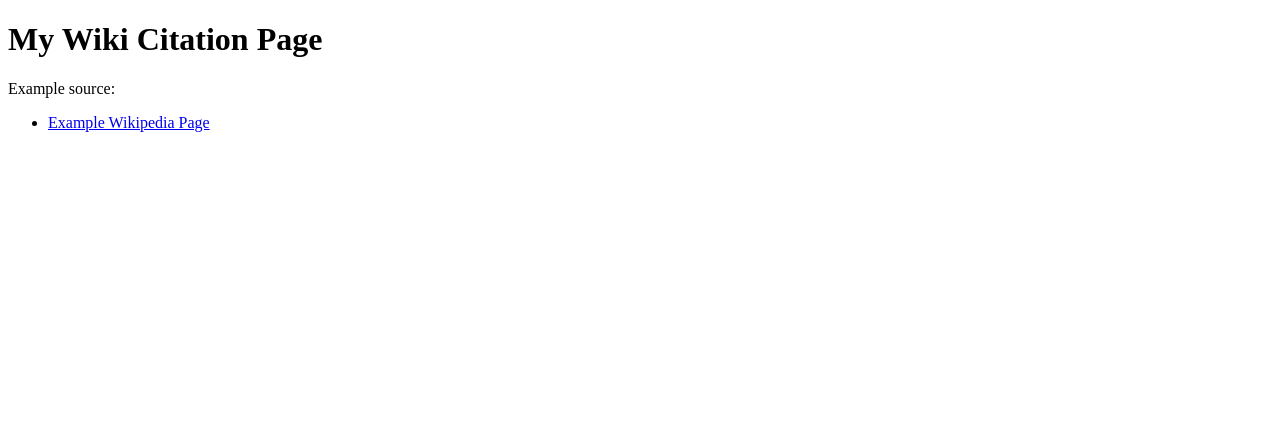
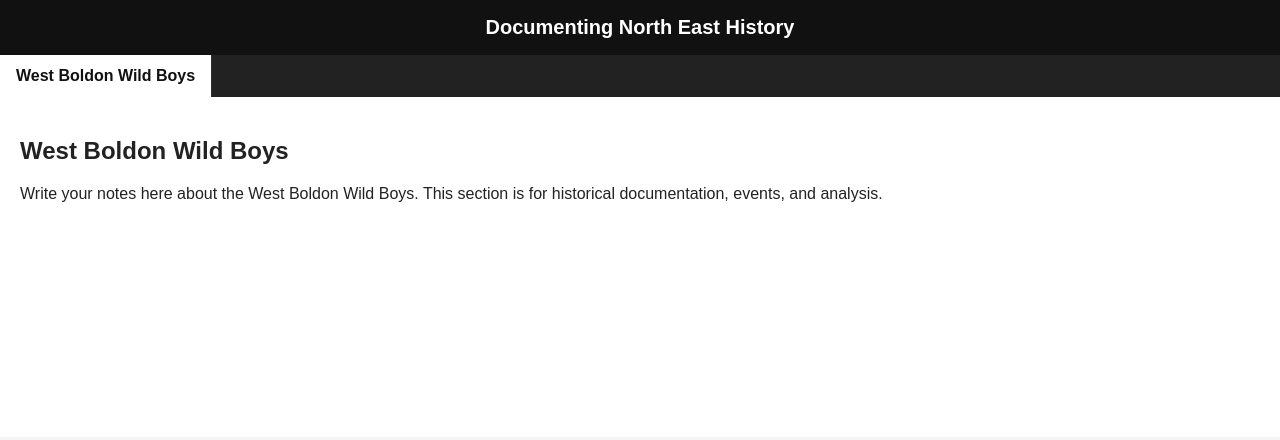
Before and after one commit to documentingnortheast/history, a plain HTML site: page index.html in a window 1280 px wide. Drawn offline with Linux system fonts and the light colour scheme.

Commit message:
Add files via upload

```diff
--- a/index.html
+++ b/index.html
@@ -1,17 +1,89 @@
 <!DOCTYPE html>
-<html>
+<html lang="en">
 <head>
-  <title>Wiki Citations</title>
+  <meta charset="UTF-8" />
+  <meta name="viewport" content="width=device-width, initial-scale=1.0" />
+  <title>Documenting North East History</title>
+  <style>
+    body {
+      font-family: Arial, sans-serif;
+      margin: 0;
+      background: #f5f5f5;
+      color: #222;
+    }
+
+    header {
+      background: #111;
+      color: white;
+      padding: 16px;
+      text-align: center;
+      font-size: 20px;
+      font-weight: bold;
+    }
+
+    .tabs {
+      display: flex;
+      background: #222;
+    }
+
+    .tab {
+      padding: 12px 16px;
+      cursor: pointer;
+      color: white;
+      border-right: 1px solid #333;
+    }
+
+    .tab:hover {
+      background: #333;
+    }
+
+    .tab.active {
+      background: #fff;
+      color: #111;
+      font-weight: bold;
+    }
+
+    .content {
+      padding: 20px;
+      background: white;
+      min-height: 300px;
+    }
+
+    .hidden {
+      display: none;
+    }
+  </style>
 </head>
 <body>
-  <h1>My Wiki Citation Page</h1>
 
-  <p>Example source:</p>
-  <ul>
-    <li><a href="https://en.wikipedia.org/wiki/Example" target="_blank">
-      Example Wikipedia Page
-    </a></li>
-  </ul>
+  <header>
+    Documenting North East History
+  </header>
+
+  <div class="tabs">
+    <div class="tab active" onclick="showTab('wbwb')">West Boldon Wild Boys</div>
+  </div>
+
+  <div class="content">
+    <div id="wbwb">
+      <h2>West Boldon Wild Boys</h2>
+      <p>
+        Write your notes here about the West Boldon Wild Boys. This section is for historical documentation, events, and analysis.
+      </p>
+    </div>
+  </div>
+
+  <script>
+    function showTab(id) {
+      const sections = document.querySelectorAll('.content > div');
+      sections.forEach(s => s.classList.add('hidden'));
+      document.getElementById(id).classList.remove('hidden');
+
+      const tabs = document.querySelectorAll('.tab');
+      tabs.forEach(t => t.classList.remove('active'));
+      event.target.classList.add('active');
+    }
+  </script>
 
 </body>
 </html>
```
